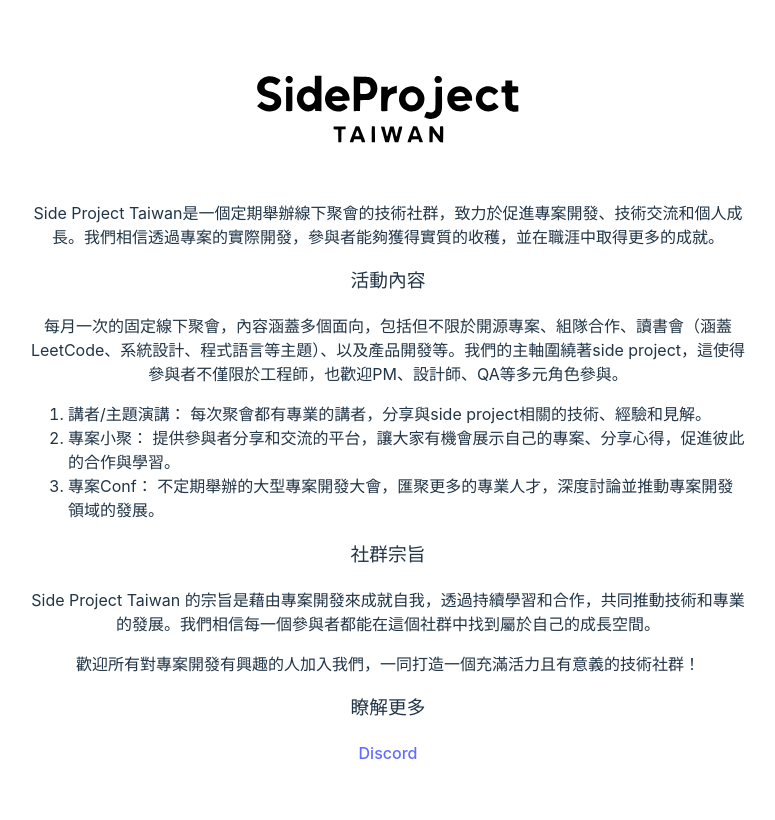
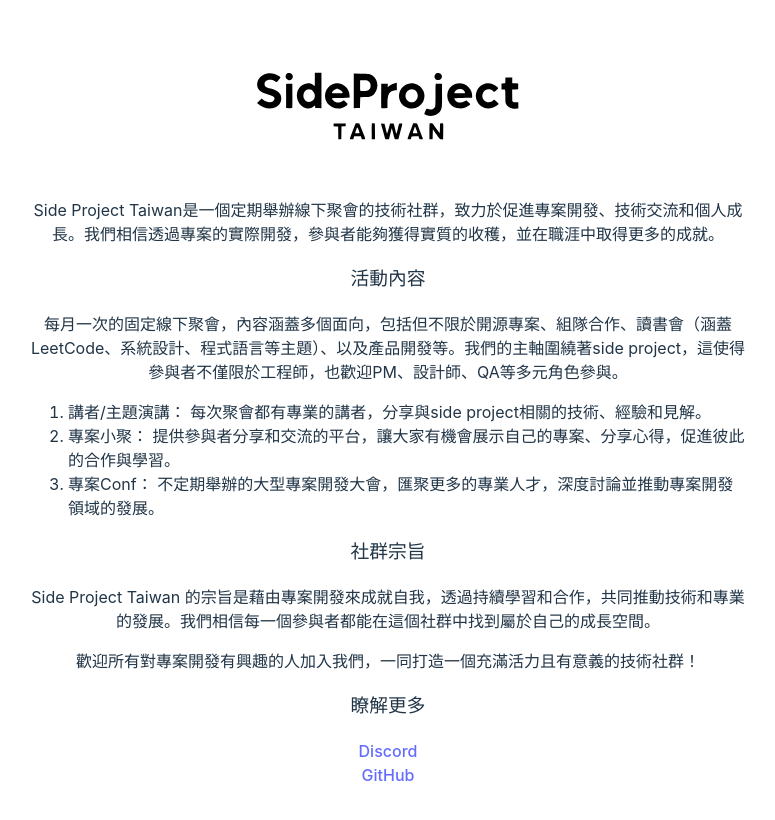
Before and after one commit to side-project-taiwan/sideproj.tw, a React (Vite) app: page / in a window 1280 px wide. Shown: the top 820 px of the page, without its empty margins (252-1027 px from the left). Built offline with nearby package versions, Linux system fonts and the light colour scheme.

Commit message:
feat: update social links

```diff
--- a/src/App.tsx
+++ b/src/App.tsx
@@ -1,11 +1,25 @@
 import './App.css'
 import {useEffect} from "react";
 
+const SOCIAL_LINKS = [
+  {
+    label: "Discord",
+    link: "https://discord.gg/GwJcrhPT7h",
+    quickLinkPathname: "/dc",
+  },
+  {
+    label: "GitHub",
+    link: "https://github.com/side-project-taiwan",
+    quickLinkPathname: "/github",
+  },
+];
+
 function App() {
-
   useEffect(() => {
-    if (window.location.pathname === '/dc') {
-      window.location.href = 'https://discord.gg/GwJcrhPT7h';
+    for (const { quickLinkPathname, link } of SOCIAL_LINKS) {
+      if (window.location.pathname === quickLinkPathname) {
+        window.location.href = link;
+      }
     }
   }, []);
 
@@ -37,7 +51,17 @@ function App() {
       </p>
       <p>歡迎所有對專案開發有興趣的人加入我們，一同打造一個充滿活力且有意義的技術社群！</p>
       <h3>瞭解更多</h3>
-      <a href="https://discord.gg/GwJcrhPT7h" target="_blank" rel="noreferrer">Discord</a>
+      <nav>
+        <ul style={{ listStyleType: "none", padding: 0 }}>
+          {SOCIAL_LINKS.map(({ label, link }) => (
+            <li key={link}>
+              <a href={link} target="_blank" rel="noreferrer">
+                {label}
+              </a>
+            </li>
+          ))}
+        </ul>
+      </nav>
     </>
   )
 }
```
